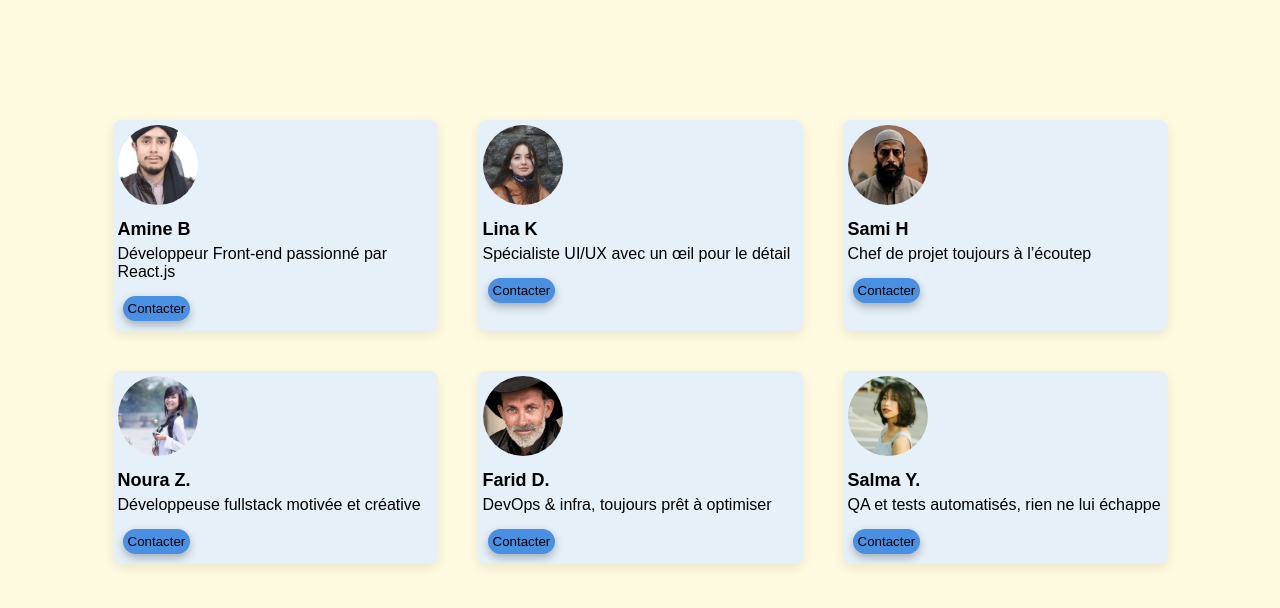
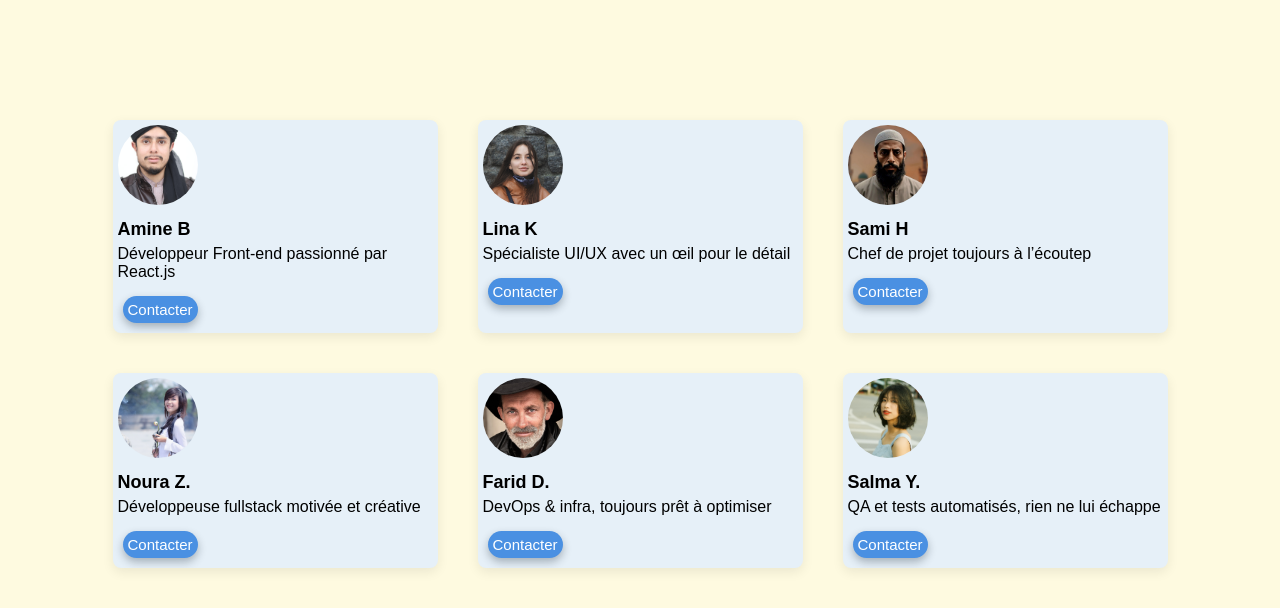
Before and after one commit to mohamedamine6/profile-cards, a plain HTML site: page index.html in a window 1280 px wide. Drawn offline with Linux system fonts and the light colour scheme.

Commit message:
Update style.css

```diff
--- a/style.css
+++ b/style.css
@@ -46,6 +46,8 @@ button {
     box-shadow: 0 4px 8px rgba(13, 25, 39, 0.3);
     cursor: pointer;
     transition: 0.3s;
+    color: white;
+    font-size: 15px;
 }
 button:hover {
     background-color: #357ab8;
```
